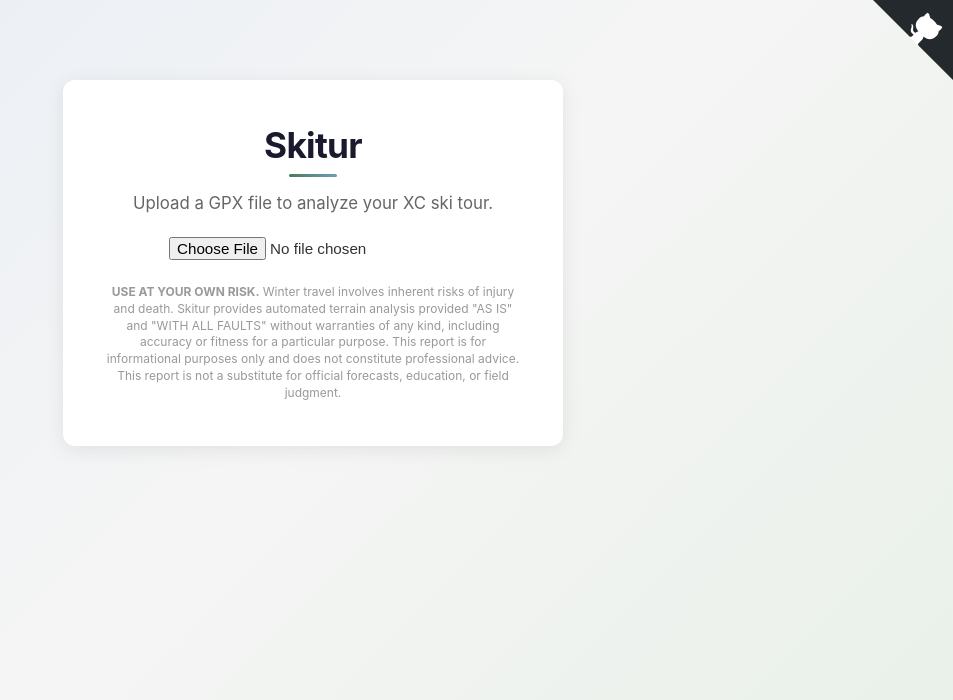
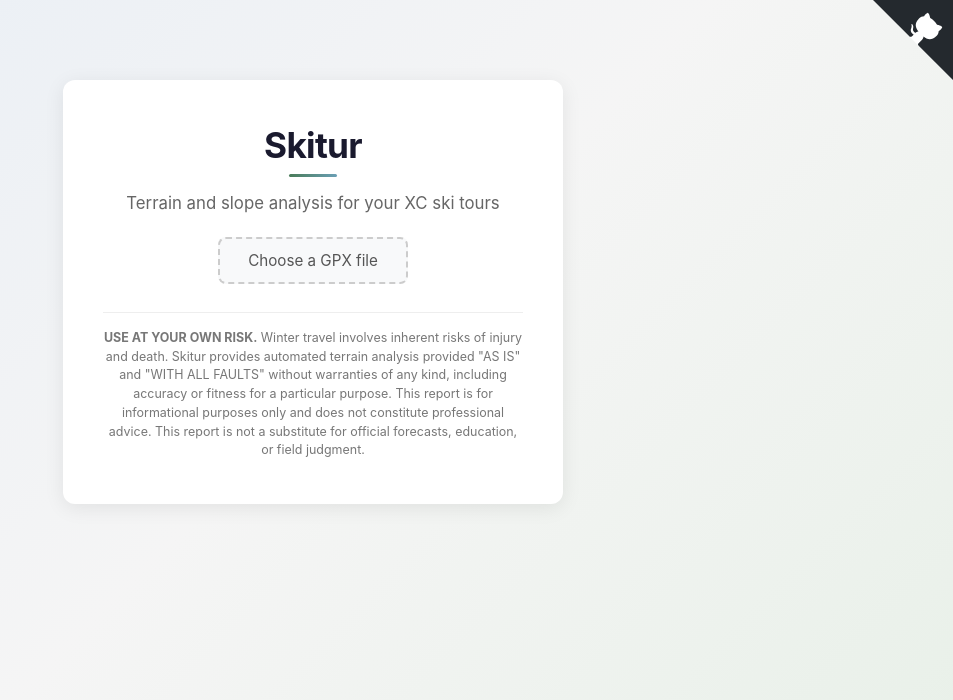
Before and after one commit to mikegraham/skitur, a Flask app: page / in a window 1280 px wide. Shown: the top 700 px of the page, without its empty margins (327-1280 px from the left). Run offline with Flask 3, Linux system fonts and the light colour scheme; some libraries are stand-ins or nearby versions.

Commit message:
Polish landing page: styled upload button, more visible disclaimer, cleaner copy

```diff
--- a/skitur/templates/index.html
+++ b/skitur/templates/index.html
@@ -32,10 +32,15 @@
         .github-corner svg { fill: #24292e; color: #fff; position: fixed; top: 0;
                               right: 0; z-index: 1000; border: 0; }
         .github-corner .octo-arm { transform-origin: 130px 106px; }
-        .disclaimer { color: #999; font-size: 0.75em; line-height: 1.4; }
-        #upload-section .disclaimer { margin-top: 24px; }
+        .disclaimer { color: #777; font-size: 0.78em; line-height: 1.5; }
+        #upload-section .disclaimer { margin-top: 28px; padding-top: 16px;
+                                       border-top: 1px solid #eee; }
         #upload-form { display: flex; flex-direction: column; align-items: center; gap: 12px;
                        margin-bottom: 16px; }
+        .file-label { display: inline-block; padding: 12px 28px; background: #f8f9fa;
+                       border: 2px dashed #ccc; border-radius: 8px; cursor: pointer;
+                       color: #555; font-size: 0.95em; transition: all 0.15s; }
+        .file-label:hover { border-color: #4a7c59; color: #4a7c59; background: #f0f7f2; }
         #gpx-input { max-width: 100%; font-size: 0.95em; }
         #loading { margin-top: 20px; color: #666; display: none; }
         #loading::before { content: ""; display: inline-block; width: 14px; height: 14px;
@@ -199,10 +204,10 @@
         </a>
         <div id="upload-section">
             <h1>{{ config.get('SITE_TITLE', 'Skitur') }}</h1>
-            <p>Upload a GPX file to analyze your XC ski tour.</p>
+            <p>Terrain and slope analysis for your XC ski tours</p>
             <form id="upload-form">
-                <label class="visually-hidden" for="gpx-input">GPX file</label>
-                <input type="file" id="gpx-input" accept=".gpx" />
+                <label class="file-label" for="gpx-input">Choose a GPX file</label>
+                <input type="file" id="gpx-input" accept=".gpx" class="visually-hidden" />
             </form>
             <div id="loading" role="status" aria-live="polite" aria-atomic="true">Analyzing track (may take some time)...</div>
             <div id="error" role="alert" aria-live="assertive"></div>
```
